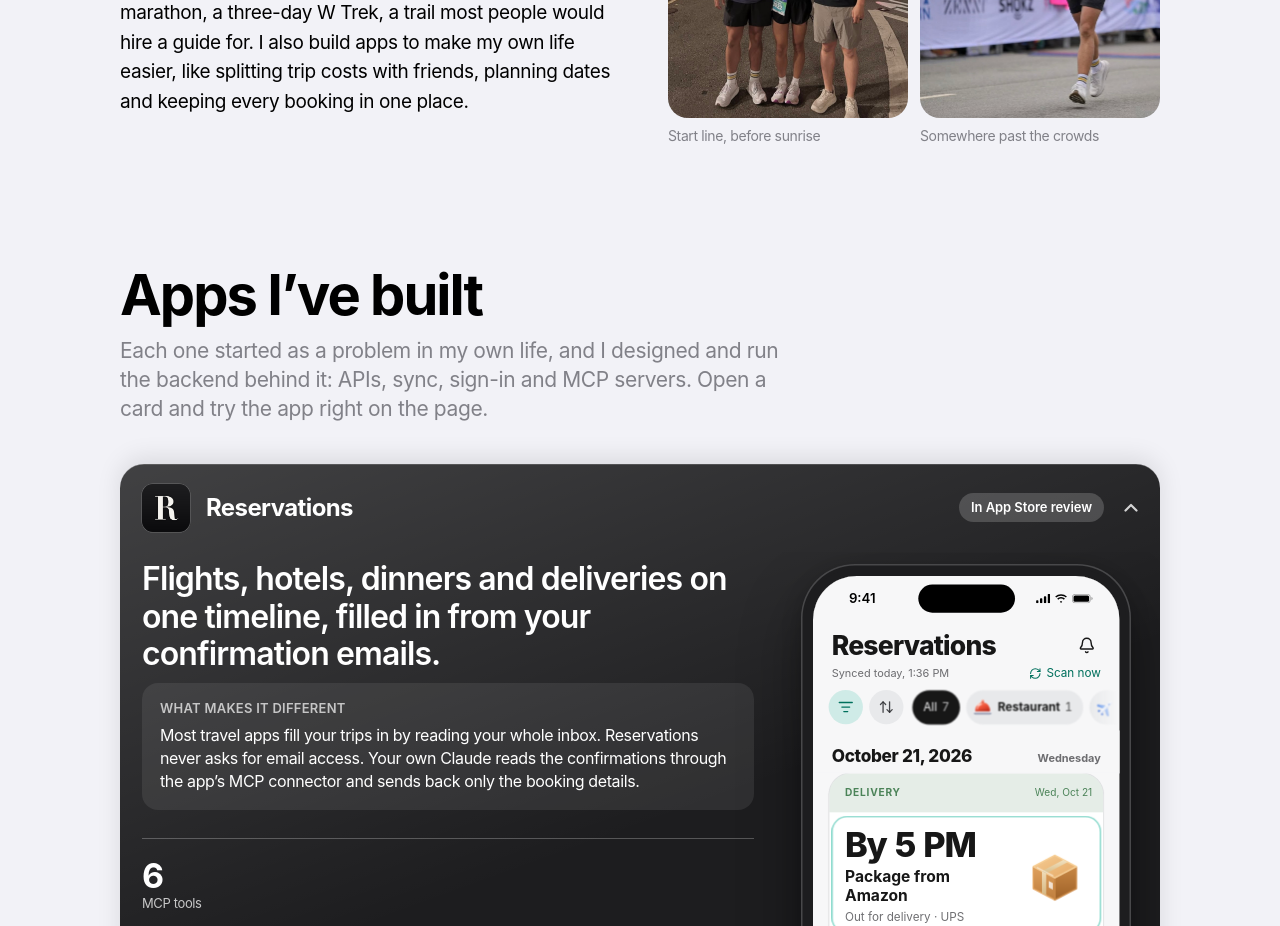
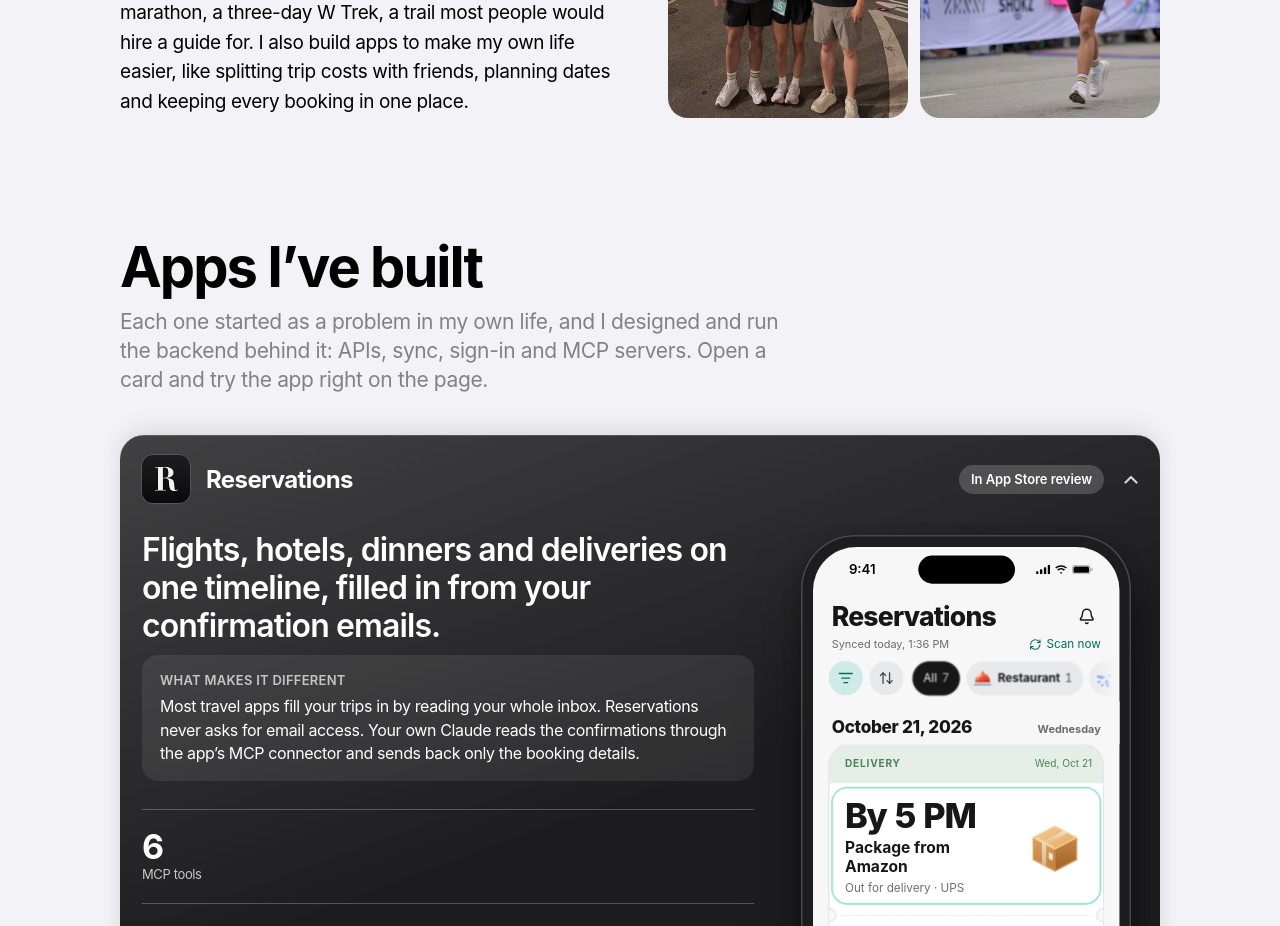
Before and after one commit to MatthewMagno/matthew-magno-website, a React (Vite) app: page / in a window 1280 px wide. Shown: the part 3120-4046 px from the top of the page. Built offline with nearby package versions, Linux system fonts and the light colour scheme.

Commit message:
Remove captions from the running photos
Co-Authored-By: Claude Sonnet 5.5 <noreply@anthropic.com>
Claude-Session: https://claude.ai/code/session_01L9f1mbNA5f3sYEocn5QgeJ

```diff
--- a/src/components/About.jsx
+++ b/src/components/About.jsx
@@ -6,8 +6,8 @@ const PURSUITS = [
     title: 'Running',
     text: 'I love running long distances, including the San Francisco Marathon, and an innumerable amount of half marathons. The feeling I get afterwards is hard to put into words.',
     photos: [
-      { src: './about/marathon-start.jpg', alt: 'Matthew and two friends in race bibs at the marathon start at night', caption: 'Start line, before sunrise' },
-      { src: './about/marathon-run.jpg', alt: 'Matthew running in the San Francisco Marathon past a crowd of spectators', caption: 'Somewhere past the crowds' },
+      { src: './about/marathon-start.jpg', alt: 'Matthew and two friends in race bibs at the marathon start at night' },
+      { src: './about/marathon-run.jpg', alt: 'Matthew running in the San Francisco Marathon past a crowd of spectators' },
     ],
   },
   {
@@ -190,7 +190,7 @@ function Pursuits() {
             {p.photos.map((ph) => (
               <figure key={ph.src}>
                 <img src={ph.src} alt={ph.alt} loading="lazy" />
-                <figcaption>{ph.caption}</figcaption>
+                {ph.caption && <figcaption>{ph.caption}</figcaption>}
               </figure>
             ))}
           </div>
```
